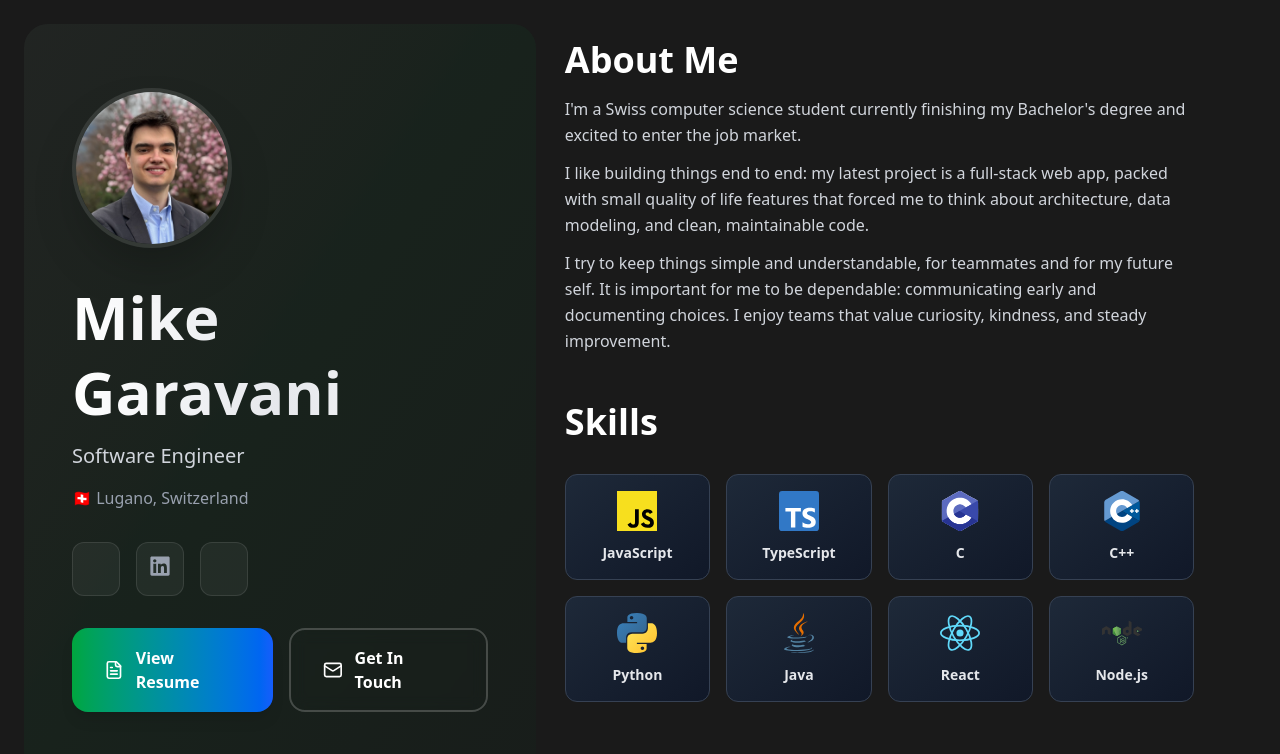
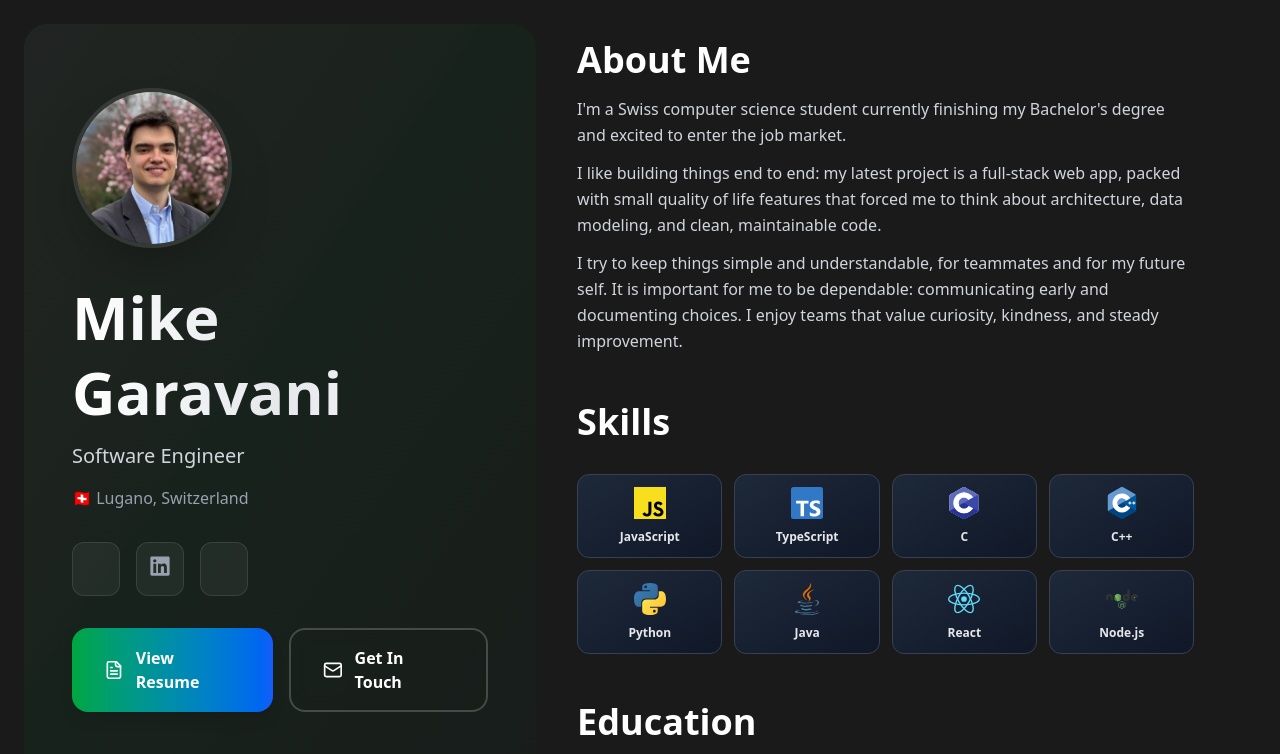
Before and after one commit to mikegaravani/portfolio-v2, a React (Vite) app: page / in a window 1280 px wide. Shown: the top 754 px of the page. Built offline with nearby package versions, Linux system fonts and the light colour scheme; some icons are missing.

Commit message:
resize icons

```diff
--- a/src/components/ContentPane.tsx
+++ b/src/components/ContentPane.tsx
@@ -151,7 +151,7 @@ const ContentPane: React.FC = () => {
     setDragOverItem(null);
   };
   return (
-    <main className="lg:ml-[40%] w-full lg:w-3/5 lg:min-h-[90vh] min-w-[300px] mt-5 lg:mt-0 max-w-[1200px] mx-auto p-4 lg:p-12 lg:pt-4 lg:pr-[5%]">
+    <main className="lg:ml-[41%] w-full lg:w-3/5 lg:min-h-[90vh] min-w-[300px] mt-5 lg:mt-0 max-w-[1200px] mx-auto p-4 lg:p-12 lg:pt-4 lg:pr-[5%]">
       {/* ABOUT ME SECTION */}
       <section className="mb-12">
         <h2 className="text-3xl lg:text-4xl font-semibold mb-4">About Me</h2>
@@ -177,7 +177,7 @@ const ContentPane: React.FC = () => {
       <section className="mb-12">
         <h2 className="text-3xl lg:text-4xl font-semibold mb-8">Skills</h2>
 
-        <div className="grid grid-cols-2 sm:grid-cols-3 lg:grid-cols-4 gap-4">
+        <div className="grid grid-cols-2 sm:grid-cols-3 lg:grid-cols-4 gap-3">
           {skills.map((skill) => (
             <div
               key={skill.id}
@@ -191,7 +191,7 @@ const ContentPane: React.FC = () => {
                 skill.hoverColors.background
               } border border-gray-700 ${
                 skill.hoverColors.border
-              } rounded-xl p-4 transition-all duration-300 hover:scale-105 cursor-grab active:cursor-grabbing select-none ${
+              } rounded-xl p-3 transition-all duration-300 hover:scale-105 cursor-grab active:cursor-grabbing select-none ${
                 draggedItem === skill.id ? "opacity-50 scale-95" : ""
               } ${
                 dragOverItem === skill.id && draggedItem !== skill.id
@@ -199,14 +199,14 @@ const ContentPane: React.FC = () => {
                   : ""
               }`}
             >
-              <div className="flex flex-col items-center gap-3">
+              <div className="flex flex-col items-center gap-2.5">
                 <img
                   src={skill.icon}
                   alt={skill.name}
-                  className="w-10 h-10 pointer-events-none"
+                  className="w-8 h-8 pointer-events-none"
                 />
                 <span
-                  className={`text-sm font-semibold text-gray-200 ${skill.hoverColors.text} transition-colors duration-300`}
+                  className={`text-xs font-semibold text-gray-200 ${skill.hoverColors.text} transition-colors duration-300`}
                 >
                   {skill.name}
                 </span>
@@ -270,6 +270,7 @@ const ContentPane: React.FC = () => {
                   <span>• Probability and Statistics [27/30]</span>
                   <span>• Combinatorial Optimization [27/30]</span>
                   <span>• Web Development [28/30]</span>
+                  <span>• Computer Networks [30/30]</span>
                   <span>• Object Oriented Programming [25/30]</span>
                 </div>
               </div>
```
